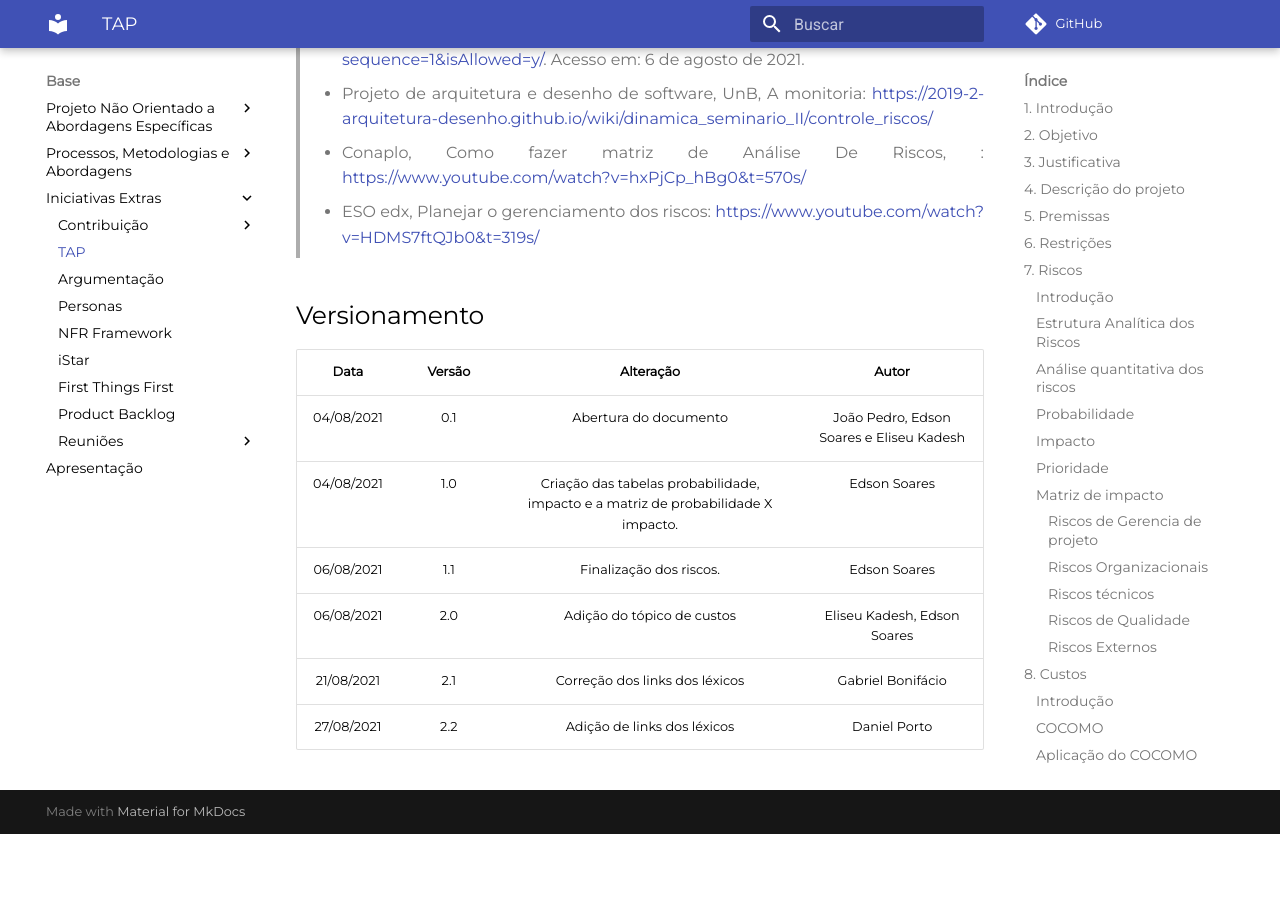
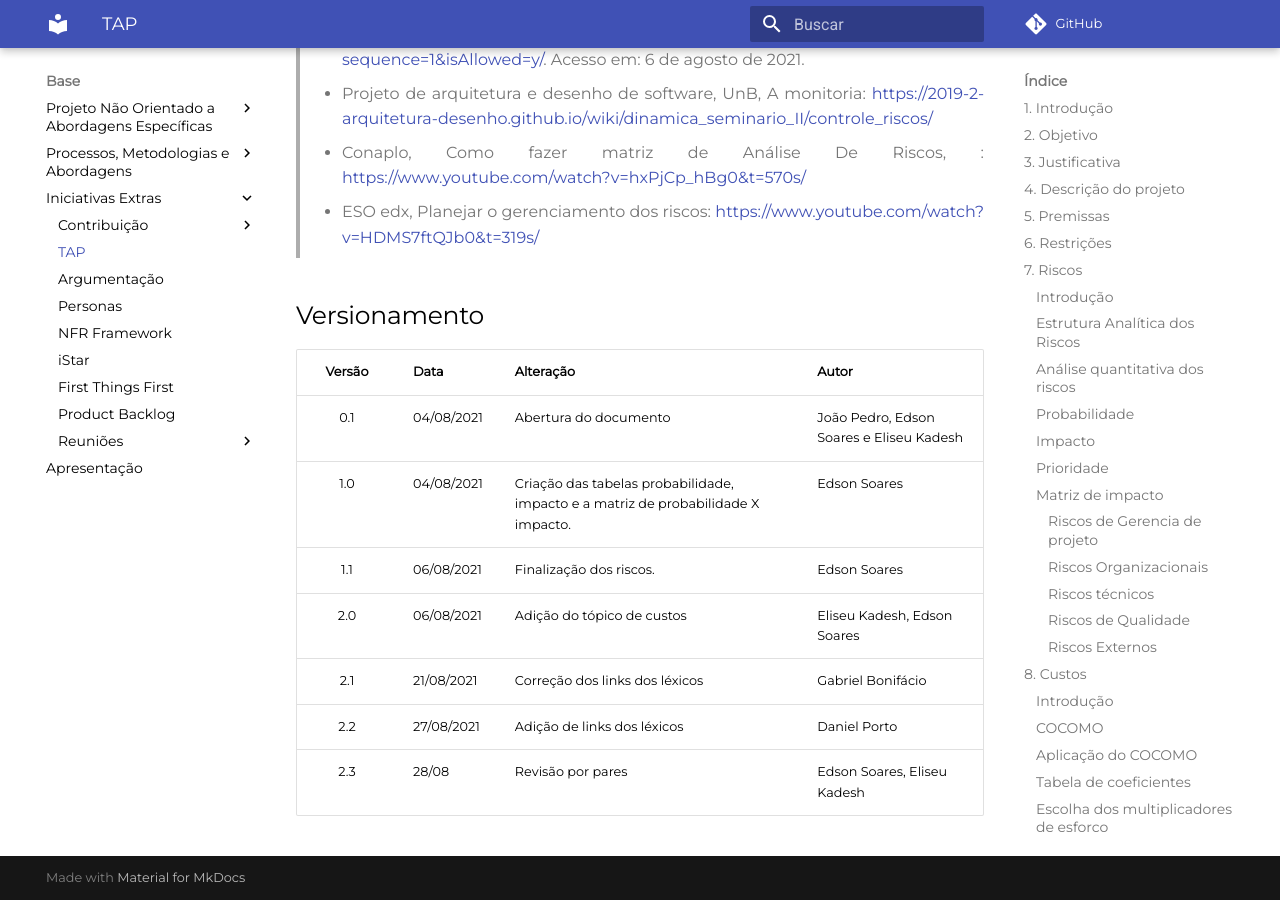
Before and after one commit to UnBArqDsw2021-1/2021.1_G6_Curumim, an MkDocs documentation site: the page built from docs/base/tap/tap.md, in a window 1280 px wide and 900 px high, scrolled down 12395 px. Built offline with MkDocs 1.6.1 and Material for MkDocs 9.7.7, drawn with Linux system fonts in a browser that asks for light colours; comment, search, counter and statistics services are not loaded; before the commit the page ends 13229 px from its top, so only the background shows below that.

Commit message:
doc(#104 #113 #115) Ajustes após revisão.

```diff
--- a/docs/base/tap/tap.md
+++ b/docs/base/tap/tap.md
@@ -271,11 +271,12 @@
 
 ## Versionamento
 
-|    Data    | Versão |        Alteração               |                    Autor                    |
-|:----------:|:------:|:-----------------:|:------------------------:|
-| 04/08/2021 | 0.1  | Abertura do documento | João Pedro, Edson Soares e Eliseu Kadesh |
-| 04/08/2021 | 1.0  | Criação das tabelas probabilidade, impacto e a matriz de probabilidade X impacto. | Edson Soares |
-| 06/08/2021 | 1.1 | Finalização dos riscos.    | Edson Soares |
-| 06/08/2021 | 2.0 | Adição do tópico de custos | Eliseu Kadesh, Edson Soares |
-| 21/08/2021 | 2.1 | Correção dos links dos léxicos | Gabriel Bonifácio |
-| 27/08/2021 | 2.2 | Adição de links dos léxicos | Daniel Porto |
+| Versão | Data |        Alteração               |                    Autor                    |
+|:----------:|------|-----------------|------------------------|
+| 0.1 | 04/08/2021 | Abertura do documento | João Pedro, Edson Soares e Eliseu Kadesh |
+| 1.0 | 04/08/2021 | Criação das tabelas probabilidade, impacto e a matriz de probabilidade X impacto. | Edson Soares |
+| 1.1 | 06/08/2021 | Finalização dos riscos.    | Edson Soares |
+| 2.0 | 06/08/2021 | Adição do tópico de custos | Eliseu Kadesh, Edson Soares |
+| 2.1 | 21/08/2021 | Correção dos links dos léxicos | Gabriel Bonifácio |
+| 2.2 | 27/08/2021 | Adição de links dos léxicos | Daniel Porto |
+| 2.3|28/08|Revisão por pares| Edson Soares, Eliseu Kadesh|
```
Also changed, not shown: docs/base/requisitos/elicitacao/storyboards.md (+9 -7 lines), docs/product-backlog.md (+1 -0 lines).
